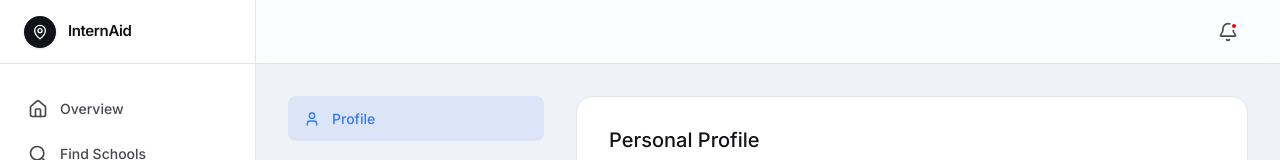
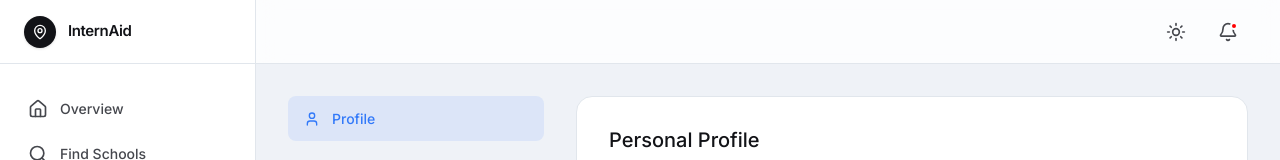
Before and after one commit to Enock246/Final-Year-Project, a Next.js app in the folder frontend/: page /dashboard/settings in a window 1280 px wide. Shown: the top 160 px of the page. Built offline with nearby package versions, Linux system fonts and the light colour scheme; no server answers.

Commit message:
feat: implement dark mode with next-themes

```diff
--- a/frontend/src/app/dashboard/layout.tsx
+++ b/frontend/src/app/dashboard/layout.tsx
@@ -6,6 +6,7 @@ import { createClient } from '@/utils/supabase/client';
 import { useRouter } from 'next/navigation';
 import { LogOut, HelpCircle, Settings, Bell, Menu, X, Home, Search, FileText, User, ChevronLeft, ChevronRight, MapPin } from 'lucide-react';
 import { useState, useEffect } from 'react';
+import { ThemeToggle } from '@/components/ThemeToggle';
 
 const tabs = [
   { name: 'Overview', href: '/dashboard', icon: Home },
@@ -62,12 +63,15 @@ export default function DashboardLayout({ children }: { children: React.ReactNod
             InternAid
           </span>
         </div>
+        <div className="flex items-center gap-2">
+          <ThemeToggle />
           <button
             onClick={() => setMobileMenuOpen(true)}
             className="w-10 h-10 flex items-center justify-center text-ink-mute hover:bg-canvas-soft rounded-full transition-colors"
           >
             <Menu className="w-5 h-5" />
           </button>
+        </div>
       </div>
 
       {/* Sidebar Overlay (Mobile) */}
@@ -180,7 +184,8 @@ export default function DashboardLayout({ children }: { children: React.ReactNod
       <main className={`flex-1 flex flex-col min-h-screen min-w-0 pt-16 md:pt-0 transition-all duration-300 ease-in-out ${isCollapsed ? 'md:ml-[72px]' : 'md:ml-64'}`}>
 
         {/* Desktop Top Bar */}
-        <header className="hidden md:flex h-16 border-b border-hairline bg-canvas/80 backdrop-blur-md items-center justify-end px-8 sticky top-0 z-30">
+        <header className="hidden md:flex h-16 border-b border-hairline bg-canvas/80 backdrop-blur-md items-center justify-end px-8 sticky top-0 z-30 gap-3">
+          <ThemeToggle />
           <button className="w-10 h-10 rounded-full hover:bg-canvas-soft flex items-center justify-center text-ink-mute transition-colors relative">
             <Bell className="w-5 h-5" />
             <span className="absolute top-2.5 right-2.5 w-2 h-2 rounded-full bg-ruby border-2 border-canvas"></span>
--- a/frontend/src/app/globals.css
+++ b/frontend/src/app/globals.css
@@ -70,6 +70,37 @@
     --shadow-blue: #000000;
     --success: #2E7D32;
     --warning: #FFBD35;
+  }
+
+  .dark {
+    --primary: #609cff;
+    --primary-deep: #3279F9;
+    --primary-press: #2563eb;
+    --primary-soft: #609cff;
+    --primary-bg-subdued-hover: rgba(96, 156, 255, 0.15);
+
+    --brand-dark-900: #121317;
+
+    --ink: #ffffff;
+    --ink-secondary: #e2e8f0;
+    --ink-mute: #94a3b8;
+    --ink-mute-2: #64748b;
+
+    --on-primary: #ffffff;
+    --canvas: #0b0e14;
+    --canvas-soft: #12151e;
+    --canvas-soft-2: #161b26;
+    --canvas-cream: #1e2536;
+
+    --hairline: #1e293b;
+    --hairline-input: #334155;
+
+    --ruby: #ef4444;
+    --magenta: #e879f9;
+    --lemon: #fbbf24;
+    --shadow-blue: #000000;
+    --success: #22c55e;
+    --warning: #f59e0b;
   }
 }
 
--- a/frontend/src/app/layout.tsx
+++ b/frontend/src/app/layout.tsx
@@ -24,9 +24,8 @@ export default function RootLayout({
       <body className="min-h-full flex flex-col">
         <ThemeProvider
           attribute="class"
-          defaultTheme="light"
-          forcedTheme="light"
-          enableSystem={false}
+          defaultTheme="system"
+          enableSystem
           disableTransitionOnChange
         >
           {children}
--- /dev/null
+++ b/frontend/src/components/ThemeToggle.tsx
@@ -0,0 +1,38 @@
+'use client';
+
+import { Moon, Sun } from 'lucide-react';
+import { useTheme } from 'next-themes';
+import { useState, useEffect } from 'react';
+
+export function ThemeToggle() {
+  const [mounted, setMounted] = useState(false);
+  const { theme, setTheme } = useTheme();
+
+  // useEffect only runs on the client, so now we can safely show the UI
+  useEffect(() => {
+    setMounted(true);
+  }, []);
+
+  if (!mounted) {
+    return <div className="w-10 h-10" />; // Placeholder to prevent layout shift
+  }
+
+  const isDark = theme === 'dark';
+
+  return (
+    <button
+      onClick={() => setTheme(isDark ? 'light' : 'dark')}
+      className="w-10 h-10 flex items-center justify-center text-[var(--ink-mute)] hover:bg-[var(--canvas-soft)] hover:text-[var(--ink)] rounded-full transition-colors relative"
+      aria-label="Toggle theme"
+    >
+      <div className="relative w-5 h-5 flex items-center justify-center">
+        <Sun
+          className={`absolute w-5 h-5 transition-all duration-300 ease-in-out ${isDark ? 'opacity-0 rotate-90 scale-50' : 'opacity-100 rotate-0 scale-100'}`}
+        />
+        <Moon
+          className={`absolute w-5 h-5 transition-all duration-300 ease-in-out ${isDark ? 'opacity-100 rotate-0 scale-100' : 'opacity-0 -rotate-90 scale-50'}`}
+        />
+      </div>
+    </button>
+  );
+}
```
Lines whose indentation alone changed are shown as unchanged.
